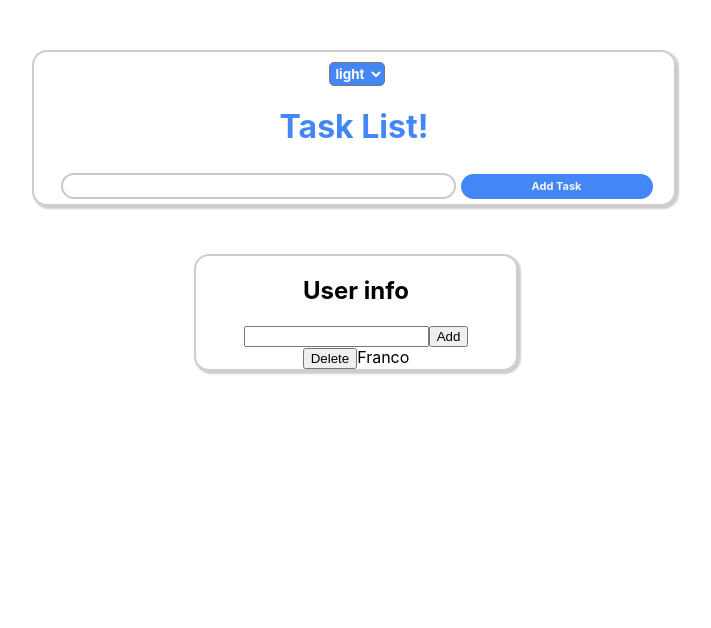
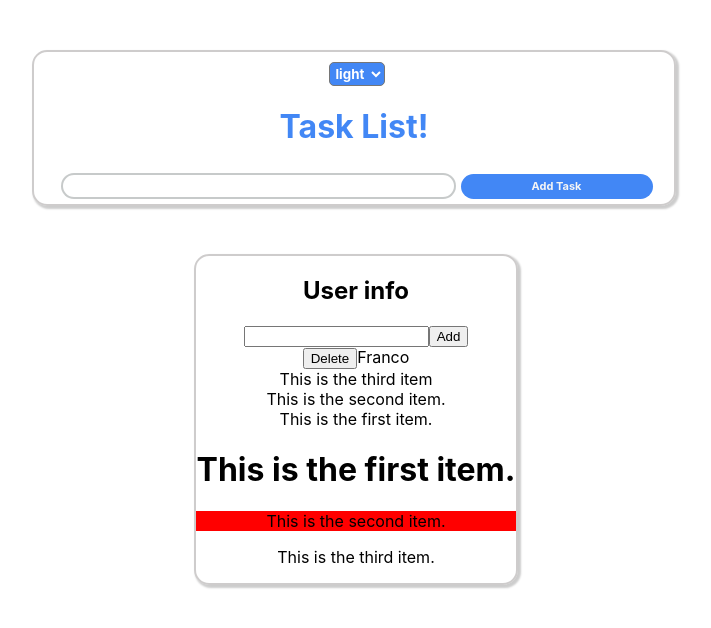
Before and after one commit to danielrb97/exercise1, a React (Create React App) app in the folder exercise/: page / in a window 1280 px wide. Shown: the top 628 px of the page, without its empty margins (288-999 px from the left). Built offline with nearby package versions, Linux system fonts and the light colour scheme.

Commit message:
children explanation

```diff
--- a/exercise/src/Components/DoneItems.jsx
+++ b/exercise/src/Components/DoneItems.jsx
@@ -1,6 +1,8 @@
 import React, { useContext } from "react";
 import { ListContext } from "../context/ListContext";
 import { useForm } from "react-hook-form";
+import RowList from "./ReusableButton";
+import NonReusableRowList from "./NonReusableButton";
 
 function DoneItems() {
   const { userArray, addUser, deleteUser } = useContext(ListContext);
@@ -13,6 +15,12 @@ function DoneItems() {
     //   editUser(values.user);
     //   setEditUser(!isEditUser);
   };
+
+  const elementList = [
+    "This is the third item",
+    "This is the second item.",
+    "This is the first item.",
+  ];
 
   return (
     <div className="App">
@@ -34,6 +42,12 @@ function DoneItems() {
           );
         })}
       </>
+      <NonReusableRowList text="click me!" icon="x" elementList={elementList} />
+      <RowList>
+        <h1>This is the first item.</h1>
+        <p style={{ backgroundColor: "red" }}>This is the second item.</p>
+        <p>This is the third item.</p>
+      </RowList>
     </div>
   );
 }
--- /dev/null
+++ b/exercise/src/Components/NonReusableButton.tsx
@@ -0,0 +1,21 @@
+type NonReusableButtonProps = {
+  text: string;
+  icon: string;
+  elementList: string[];
+};
+
+const NonReusableRowList = ({
+  text,
+  icon,
+  elementList,
+}: NonReusableButtonProps) => {
+  return (
+    <div className="RowList">
+      {elementList.map((child, index) => (
+        <div key={`${index}${child}`} className="Row">{child}</div>
+      ))}
+    </div>
+  );
+};
+
+export default NonReusableRowList;
--- /dev/null
+++ b/exercise/src/Components/ReusableButton.tsx
@@ -0,0 +1,13 @@
+import { Children, FC, PropsWithChildren } from "react";
+
+const RowList: FC<PropsWithChildren> = ({ children }) => {
+  return (
+    <div className="RowList">
+      {Children.map(children, (child) => (
+        <div className="Row">{child}</div>
+      ))}
+    </div>
+  );
+};
+
+export default RowList;
```
